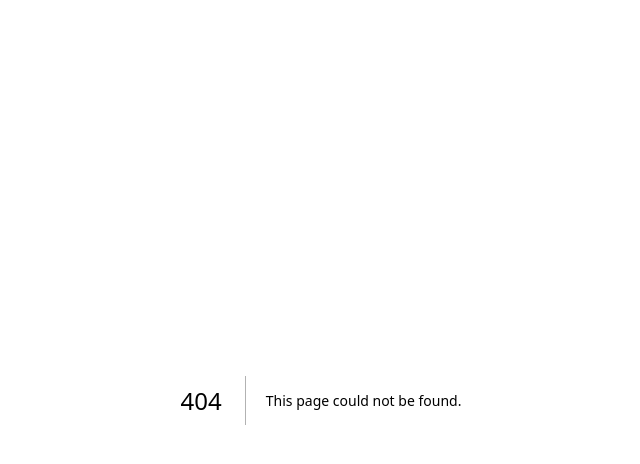
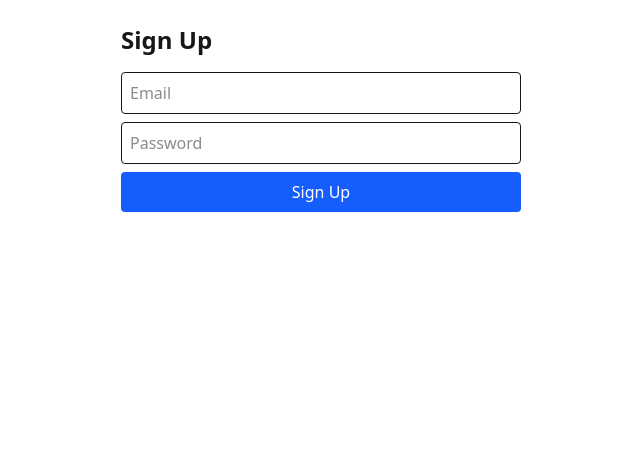
Before and after one commit to alishamanocha/learning_portal, a Next.js app: page /signup in a window 1280 px wide. Before the commit this address had no page. Shown: the top 464 px of the page, without its empty margins (319-959 px from the left). Built offline with nearby package versions, Linux system fonts and the light colour scheme; no server answers.

Commit message:
initial sign in and sign up pages

```diff
--- /dev/null
+++ b/src/app/signin/page.tsx
@@ -0,0 +1,46 @@
+"use client";
+
+import { useState } from "react";
+import { signInWithEmailAndPassword } from "firebase/auth";
+import { auth } from "@/lib/firebaseConfig";
+import { useRouter } from "next/navigation";
+
+export default function SignIn() {
+    const [email, setEmail] = useState("");
+    const [password, setPassword] = useState("");
+    const [error, setError] = useState("");
+    const router = useRouter();
+
+    const handleSignIn = async () => {
+        try {
+            await signInWithEmailAndPassword(auth, email, password);
+            router.push("/");
+        } catch (err: any) {
+            setError(err.message);
+        }
+    };
+
+    return (
+        <div className="max-w-md mx-auto p-6">
+            <h1 className="text-2xl font-bold mb-4">Sign In</h1>
+            <input
+                type="email"
+                placeholder="Email"
+                className="w-full mb-2 p-2 border rounded"
+                value={email}
+                onChange={(e) => setEmail(e.target.value)}
+            />
+            <input
+                type="password"
+                placeholder="Password"
+                className="w-full mb-2 p-2 border rounded"
+                value={password}
+                onChange={(e) => setPassword(e.target.value)}
+            />
+            {error && <p className="text-red-500 text-sm">{error}</p>}
+            <button onClick={handleSignIn} className="w-full bg-blue-600 text-white p-2 rounded">
+                Sign In
+            </button>
+        </div>
+    );
+}
--- /dev/null
+++ b/src/app/signup/page.tsx
@@ -0,0 +1,46 @@
+"use client";
+
+import { useState } from "react";
+import { createUserWithEmailAndPassword } from "firebase/auth";
+import { auth } from "@/lib/firebaseConfig";
+import { useRouter } from "next/navigation";
+
+export default function SignUp() {
+    const [email, setEmail] = useState("");
+    const [password, setPassword] = useState("");
+    const [error, setError] = useState("");
+    const router = useRouter();
+
+    const handleSignUp = async () => {
+        try {
+            await createUserWithEmailAndPassword(auth, email, password);
+            router.push("/");
+        } catch (err: any) {
+            setError(err.message);
+        }
+    };
+
+    return (
+        <div className="max-w-md mx-auto p-6">
+            <h1 className="text-2xl font-bold mb-4">Sign Up</h1>
+            <input
+                type="email"
+                placeholder="Email"
+                className="w-full mb-2 p-2 border rounded"
+                value={email}
+                onChange={(e) => setEmail(e.target.value)}
+            />
+            <input
+                type="password"
+                placeholder="Password"
+                className="w-full mb-2 p-2 border rounded"
+                value={password}
+                onChange={(e) => setPassword(e.target.value)}
+            />
+            {error && <p className="text-red-500 text-sm">{error}</p>}
+            <button onClick={handleSignUp} className="w-full bg-blue-600 text-white p-2 rounded">
+                Sign Up
+            </button>
+        </div>
+    )
+}
--- /dev/null
+++ b/src/context/AuthContext.tsx
@@ -0,0 +1,21 @@
+"use client";
+import { createContext, useContext, useEffect, useState } from "react";
+import { onAuthStateChanged, User } from "firebase/auth";
+import { auth } from "@/lib/firebaseConfig";
+
+const AuthContext = createContext<User | null>(null);
+
+export function AuthProvider({ children }: { children: React.ReactNode }) {
+    const [user, setUser] = useState<User | null>(null);
+
+    useEffect(() => {
+        const unsubscribe = onAuthStateChanged(auth, setUser);
+        return () => unsubscribe();
+    }, []);
+
+    return <AuthContext.Provider value={user}>{children}</AuthContext.Provider>
+}
+
+export function useAuth() {
+    return useContext(AuthContext);
+}
```
